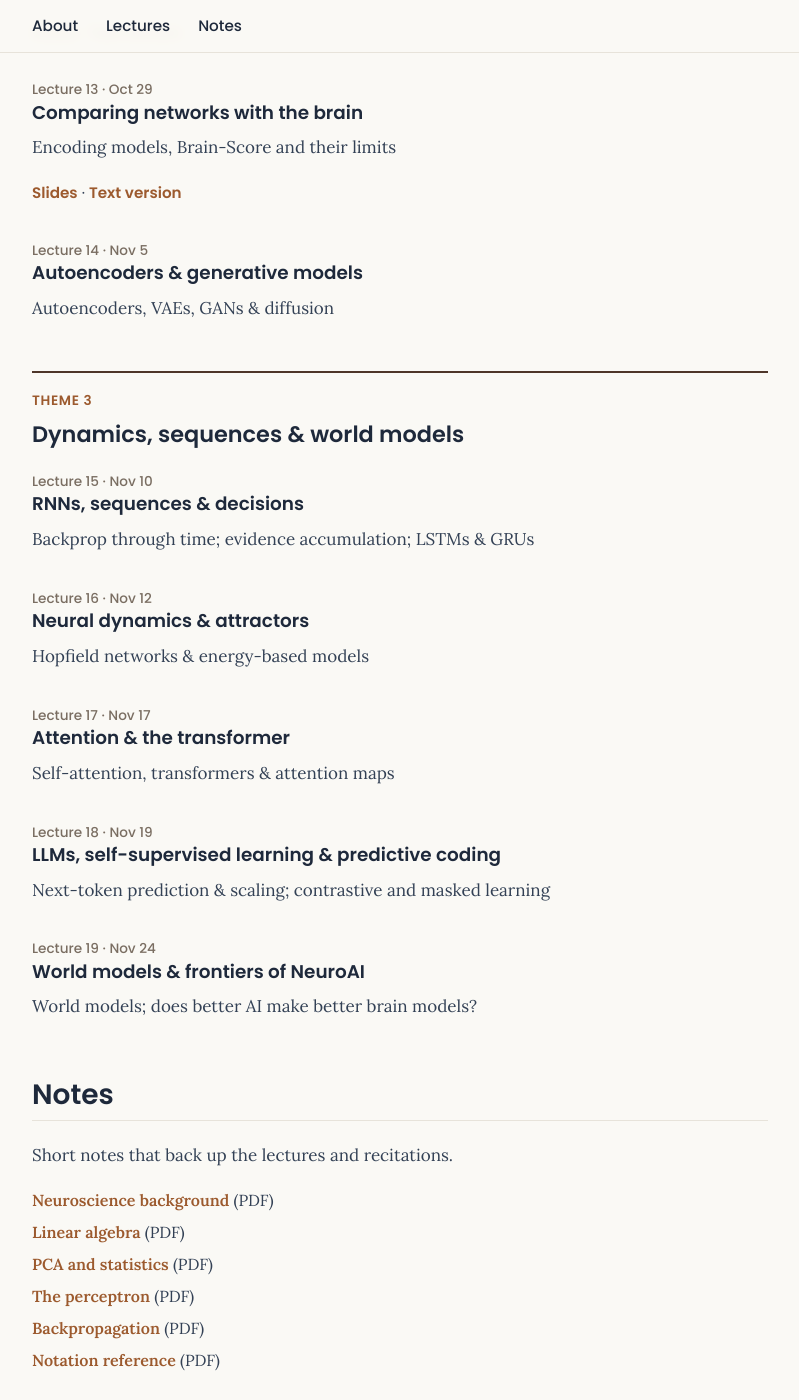
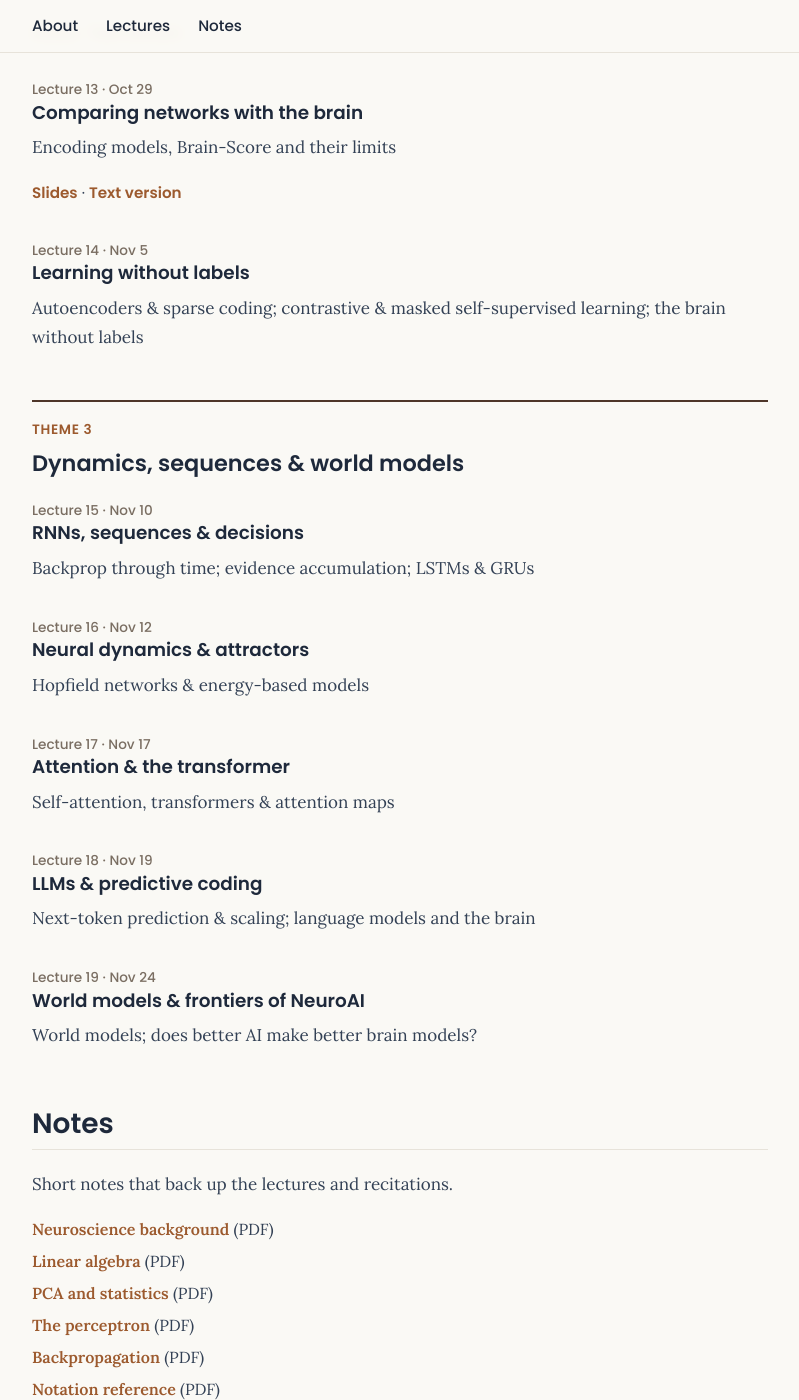
Before and after one commit to tserre/tserre.github.io, a Jekyll site: the page built from cpsy1291/index.html, in a window 1280 px wide and 1400 px high, scrolled down 3289 px. Shown: the whole window, without its empty margins (240-1039 px from the left). Built offline with Jekyll 4.4.1, drawn with Linux system fonts in a browser that asks for light colours.

Commit message:
CPSY 1291: L14 and L18 titles

```diff
--- a/_data/cpsy1291.yml
+++ b/_data/cpsy1291.yml
@@ -104,8 +104,8 @@ lectures:
   - n: 14
     date: 2026-11-05
     theme: 2
-    title: "Autoencoders & generative models"
-    topics: "Autoencoders, VAEs, GANs & diffusion"
+    title: "Learning without labels"
+    topics: "Autoencoders & sparse coding; contrastive & masked self-supervised learning; the brain without labels"
   - n: 15
     date: 2026-11-10
     theme: 3
@@ -124,8 +124,8 @@ lectures:
   - n: 18
     date: 2026-11-19
     theme: 3
-    title: "LLMs, self-supervised learning & predictive coding"
-    topics: "Next-token prediction & scaling; contrastive and masked learning"
+    title: "LLMs & predictive coding"
+    topics: "Next-token prediction & scaling; language models and the brain"
   - n: 19
     date: 2026-11-24
     theme: 3
```
